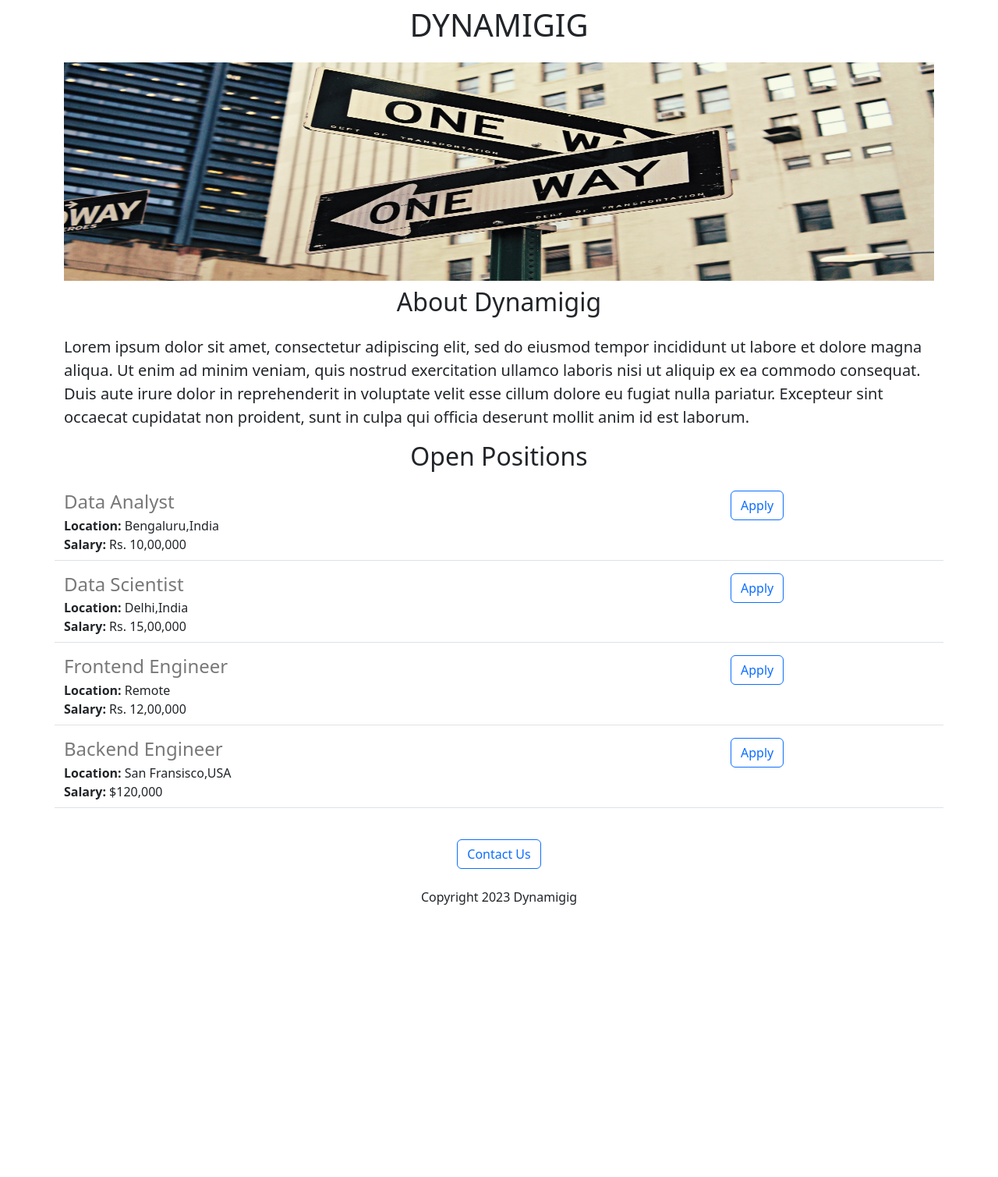
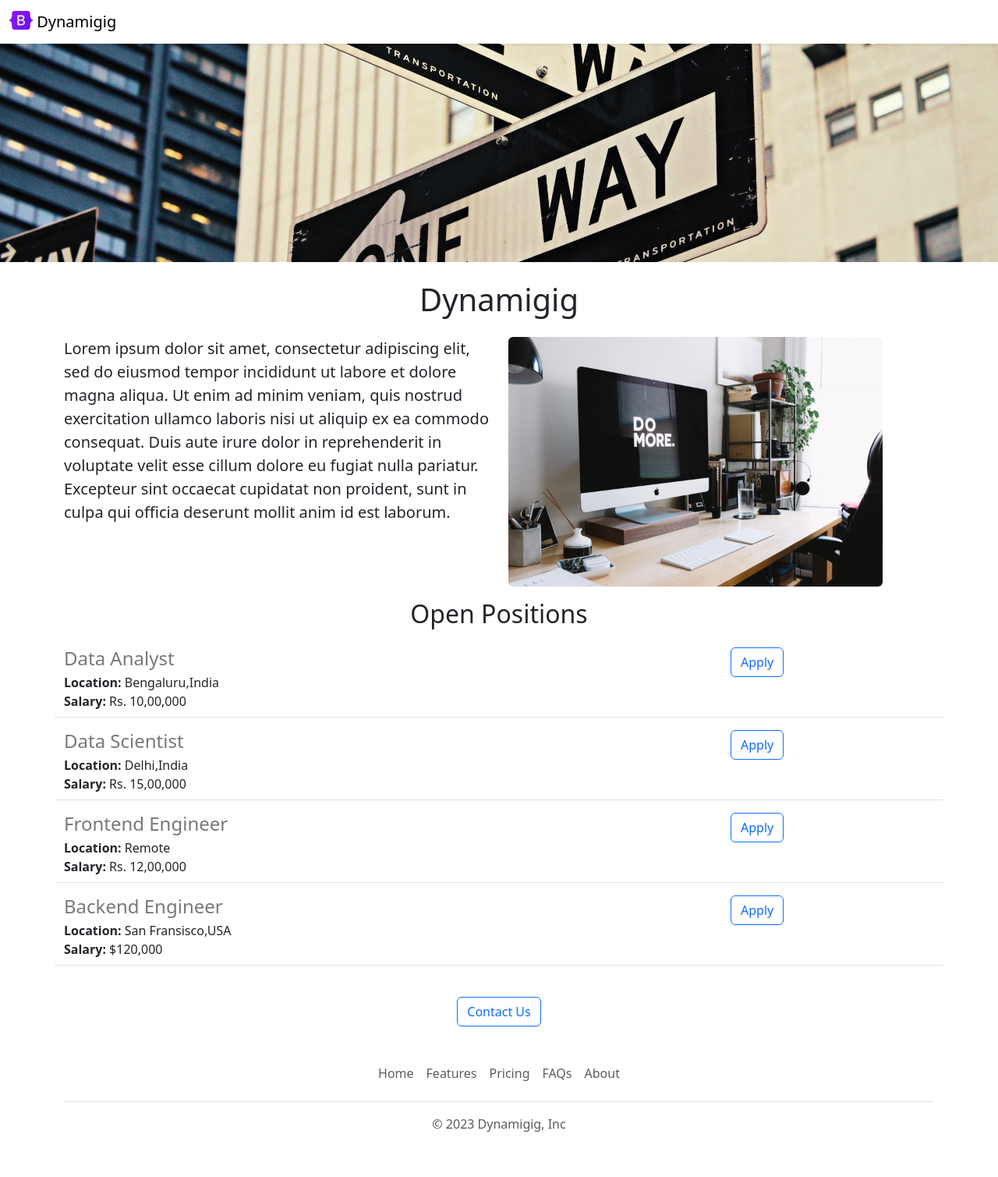
Before and after one commit to WolfBane23/Dynamigig-v2, a Flask app: page / in a window 1280 px wide. Shown: the whole page at 78% size. Before the commit the page ends 1160 px from the top, so only its background shows below. Run offline with Flask 2, Linux system fonts and the light colour scheme.

Commit message:
Functional and Aesthetic Improvments

```diff
--- /dev/null
+++ b/templates/footer.html
@@ -0,0 +1,12 @@
+<div class="container">
+  <footer class="py-3 my-4">
+    <ul class="nav justify-content-center border-bottom pb-3 mb-3">
+      <li class="nav-item"><a href="#" class="nav-link px-2 text-body-secondary">Home</a></li>
+      <li class="nav-item"><a href="#" class="nav-link px-2 text-body-secondary">Features</a></li>
+      <li class="nav-item"><a href="#" class="nav-link px-2 text-body-secondary">Pricing</a></li>
+      <li class="nav-item"><a href="#" class="nav-link px-2 text-body-secondary">FAQs</a></li>
+      <li class="nav-item"><a href="#" class="nav-link px-2 text-body-secondary">About</a></li>
+    </ul>
+    <p class="text-center text-body-secondary">&copy; 2023 Dynamigig, Inc</p>
+  </footer>
+</div>
--- a/templates/home.html
+++ b/templates/home.html
@@ -8,20 +8,30 @@
     <style>
       #banner {
         height: 280px;
-        width: 100%
+        width: 100%;
+        margin-bottom: 16px;
+        object-fit:cover;
       }
     </style>
   </head>
   <body>
+    {% include 'nav.html' %}
+    <img class='img-fluid' id="banner"src='https://dynamigig-1.abhinavtrivedi3.repl.co/static/banner.jpg'>
       <div class='container'>
         <h1 class='text-center mt-2 mb-4'>
-          DYNAMIGIG
+          {{company_name}}
         </h1>
-      <img class='img-fluid' id="banner"src='https://dynamigig-1.abhinavtrivedi3.repl.co/static/banner.jpg'>
-      <h2 class="text-center mt-2 mb-4">About Dynamigig</h2>
-
-      <p class='lead'>Lorem ipsum dolor sit amet, consectetur adipiscing elit, sed do eiusmod tempor incididunt ut labore et dolore magna aliqua. Ut enim ad minim veniam, quis nostrud exercitation ullamco laboris nisi ut aliquip ex ea commodo consequat. Duis aute irure dolor in reprehenderit in voluptate velit esse cillum dolore eu fugiat nulla pariatur. Excepteur sint occaecat cupidatat non proident, sunt in culpa qui officia deserunt mollit anim id est laborum.</p>
-      <h2 class ='text-center mt-2 mb-4'>Open Positions</h2>
+       <div class='row' style = "margin-bottom:16px">
+         <div class="col-md-6">
+      <p class='lead'>Lorem ipsum dolor sit amet, consectetur adipiscing elit, sed do eiusmod tempor incididunt ut labore et dolore magna aliqua. Ut enim ad minim veniam, quis nostrud exercitation ullamco laboris nisi ut aliquip ex ea commodo consequat. Duis aute irure dolor in reprehenderit in voluptate velit esse cillum dolore eu fugiat nulla pariatur. Excepteur sint occaecat cupidatat non proident, sunt in culpa qui officia deserunt mollit anim id est laborum.
+      </p>
+         </div>
+         <div class="d-none d-md-block col-md-6">
+         <img src="/static/people.jpg" style = "height:320px;border-radius:6px">
+         </div>
+       </div>
+      <h2 class ='text-center mt-2 mb-4'>Open Positions
+      </h2>
 
 
         <div>
@@ -33,9 +43,9 @@
       <br>
 
       <div class = 'text-center'>
-        <button class="btn btn-outline-primary">Contact Us</button>
-        <p class='mt-4'>Copyright 2023 Dynamigig</p>
+        <a href="mailto:hello@Dynamigig.ai?subject=Question%20About%20Job%20Openings&body=My%20Name%3A%20%3Cyour%20name%20here%3E%0D%0A%0D%0AMy%20Question%20%3A%20%3Center%20question%20here%3E" type='button' class="btn btn-outline-primary">Contact Us</a>
       </div>
     </div>
+    {% include 'footer.html' %}
   </body>
 </html>
--- a/templates/jobitem.html
+++ b/templates/jobitem.html
@@ -13,6 +13,6 @@
    {% endif %}
   </div>
   <div class='col-3'>
-     <button type="button" class="btn btn-outline-primary">Apply</button>
+     <a href="mailto:hello@Dynamigig.ai?subject=Application%20for%20{{job['title']}}&body=My%20Name%3A%20%3Cyour%20name%20here%3E%0D%0A%0D%0AMy%20Resume%20Link%3A%20%3Cyour%20resume%20link%20here%3E%0D%0A%0D%0AMy%20Linkedin%20Link%3A%20%3Cmy%20linkedin%20profile%20here%3E" type="button" class="btn btn-outline-primary">Apply</a>
   </div>
 </div>
--- /dev/null
+++ b/templates/nav.html
@@ -0,0 +1,9 @@
+<nav class="navbar shadow-sm fixed-top bg-white">
+  <div class="container-fluid">
+    <a class="navbar-brand" href="#">
+      <img src="/static/logo.svg" alt="Logo" width="30" height="24" class="d-inline-block align-text-top">
+      Dynamigig
+    </a>
+  </div>
+</nav>
+<div style = "height:56px"></div>
```
Also changed, not shown: static/logo.svg (added), static/people.jpg (added).
